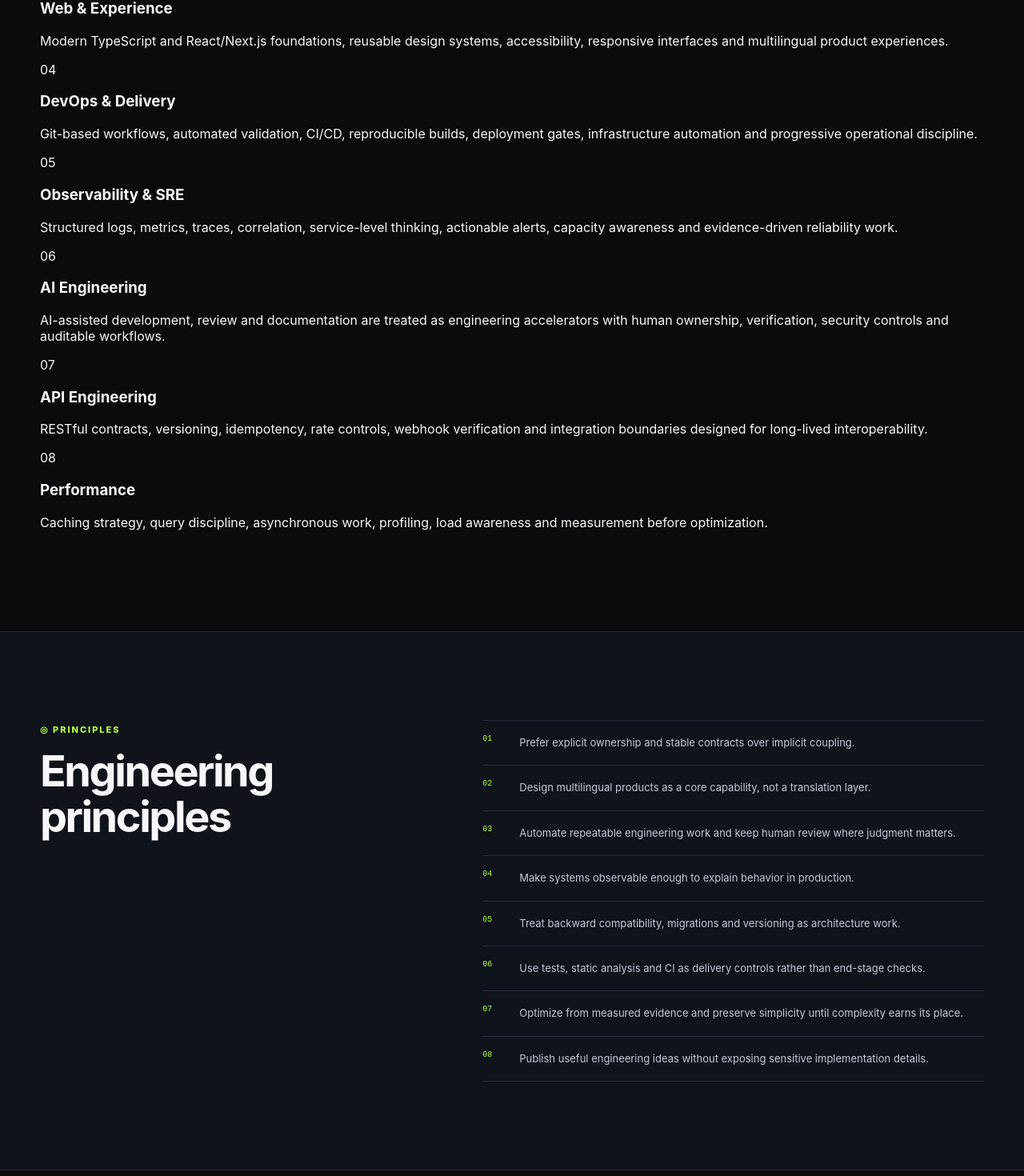
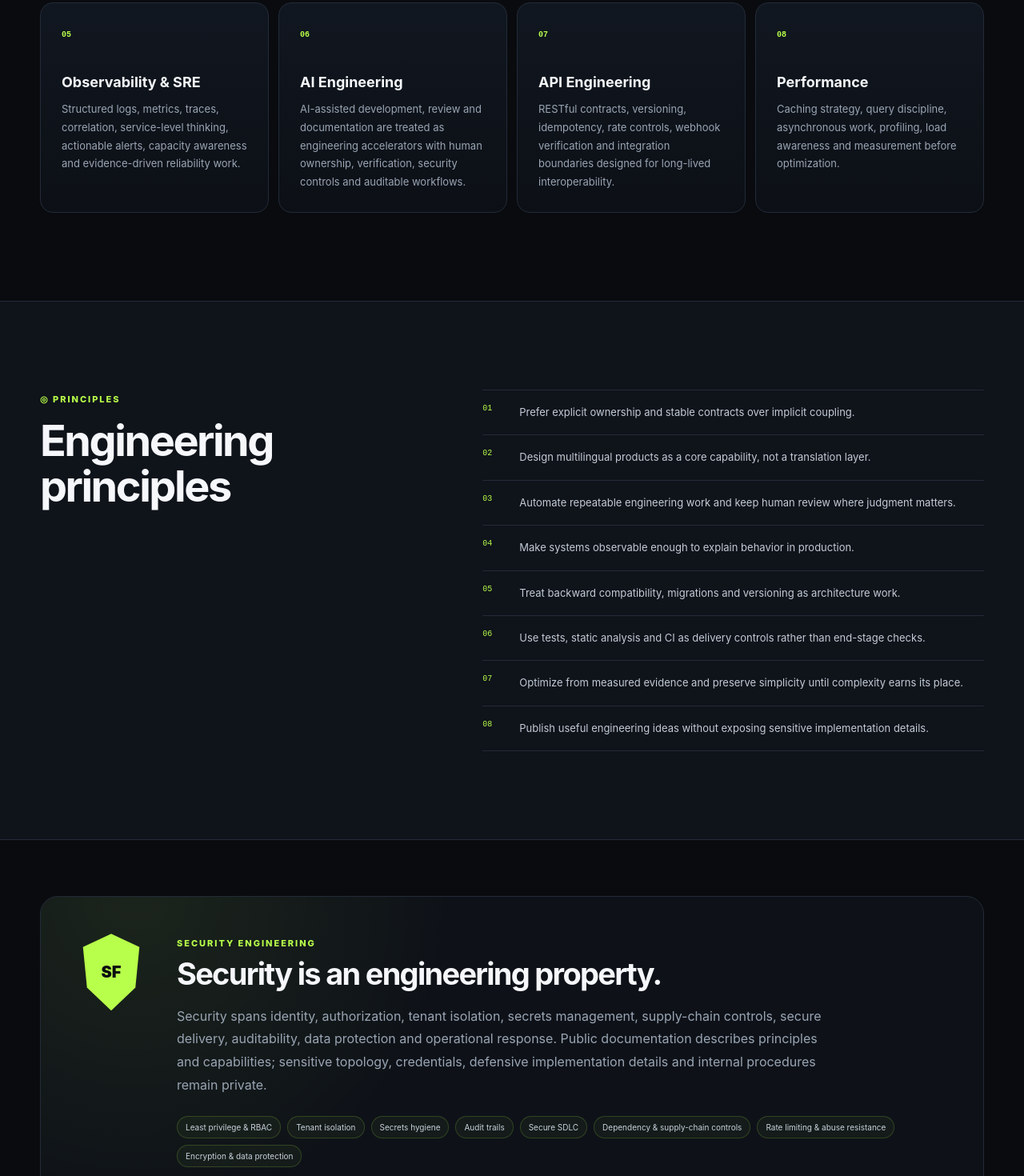
Before and after one commit to silverfoxcloud/silverfox-engineering, a Next.js app: page / in a window 1280 px wide. Shown: the part 4179-5649 px from the top of the page at 80% size. Built offline with nearby package versions, Linux system fonts and the light colour scheme.

Commit message:
style: refine Persian typography and engineering sections

```diff
--- a/app/globals.css
+++ b/app/globals.css
@@ -103,8 +103,11 @@ footer { border-top:1px solid var(--border); padding:38px 0 48px; }
 .footerText { display:flex; flex-direction:column; color:var(--muted); font-size:11px; gap:7px; }
 .footerText small { color:var(--soft); }
 .footerInner>a { color:#cfd6df; font-size:12px; }
-.rtl { font-family: Tahoma, Arial, sans-serif; }
-.rtl .hero h1,.rtl h2 { letter-spacing:-.035em; }
+.rtl { font-family: "Dana", "Vazirmatn", Tahoma, Arial, sans-serif; }
+.rtl .hero h1 { font-size:clamp(38px,5.2vw,66px); line-height:1.18; letter-spacing:-.025em; max-width:820px; }
+.rtl h2 { font-size:clamp(28px,3.7vw,44px); line-height:1.25; letter-spacing:-.02em; }
+.rtl .heroCopy>p { line-height:2; }
+.rtl .projectCard h3,.rtl .pillar h3,.rtl .architectureItem h3,.rtl .techCard h3 { letter-spacing:0; }
 .rtl .kicker,.rtl .eyebrow,.rtl .category { letter-spacing:0; }
 .notFound { min-height:100vh; display:flex; flex-direction:column; align-items:center; justify-content:center; gap:12px; text-align:center; }
 .mark.large { width:64px; height:64px; border-radius:16px; font-size:20px; }
@@ -139,3 +142,18 @@ footer { border-top:1px solid var(--border); padding:38px 0 48px; }
   .systemCard { min-height:390px; }
   .node { font-size:11px; padding:14px 5px; }
 }
+
+.techSection { border-top:1px solid var(--border); }
+.techGrid { display:grid; grid-template-columns:repeat(4,1fr); gap:12px; }
+.techCard { min-height:260px; padding:26px; border:1px solid var(--border); border-radius:16px; background:linear-gradient(180deg,#111720,#0c1016); }
+.techIndex { color:var(--accent); font:700 10px/1 monospace; }
+.techCard h3 { margin:42px 0 12px; font-size:18px; }
+.techCard p { margin:0; color:var(--muted); font-size:13px; line-height:1.75; }
+.securityTags { display:flex; flex-wrap:wrap; gap:8px; margin-top:24px; }
+.securityTags span { padding:7px 10px; border:1px solid rgba(183,255,74,.18); background:rgba(183,255,74,.04); border-radius:999px; color:#c9d2dc; font-size:10px; }
+@media (max-width: 940px) { .techGrid { grid-template-columns:1fr 1fr; } }
+@media (max-width: 640px) {
+  .techGrid { grid-template-columns:1fr; }
+  .rtl .hero h1 { font-size:38px; }
+  .rtl h2 { font-size:30px; }
+}
```
